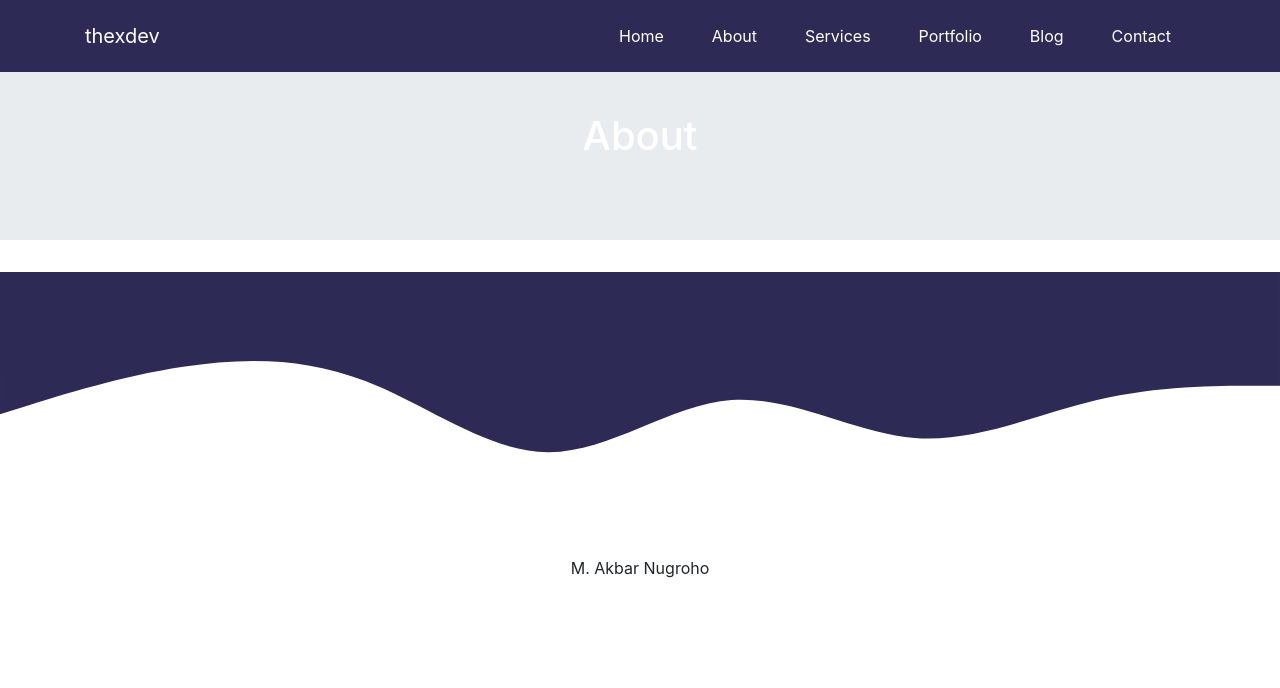
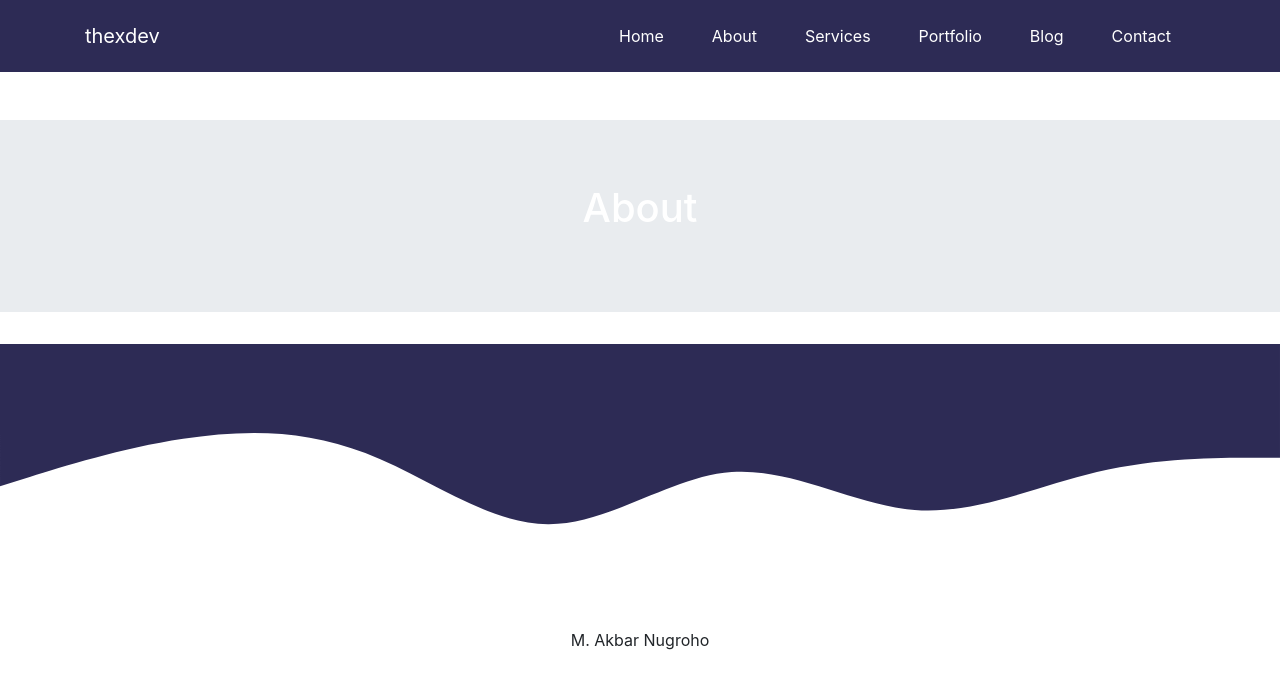
Before and after one commit to thexdev/the-purple, a React (Create React App) app: page /about in a window 1280 px wide. Shown: the top 688 px of the page. Built offline with nearby package versions, Linux system fonts and the light colour scheme.

Commit message:
replaced react-bootstrap "Navbar.Brand" component with "Link" component

```diff
--- a/src/components/navigation/index.js
+++ b/src/components/navigation/index.js
@@ -5,9 +5,11 @@ import "./style.css";
 
 const Navigation = () => {
   return (
-    <Navbar className="py-3" variant="dark" expand="lg" fixed="top">
+    <Navbar className="py-3" variant="dark" expand="lg" sticky="top">
       <Container>
-        <Navbar.Brand href="/">thexdev</Navbar.Brand>
+        <Link to="/" className="navbar-brand">
+          thexdev
+        </Link>
         <Navbar.Toggle aria-controls="basic-navbar-nav" />
         <Navbar.Collapse id="basic-navbar-nav">
           <Nav className="ml-auto">
```
